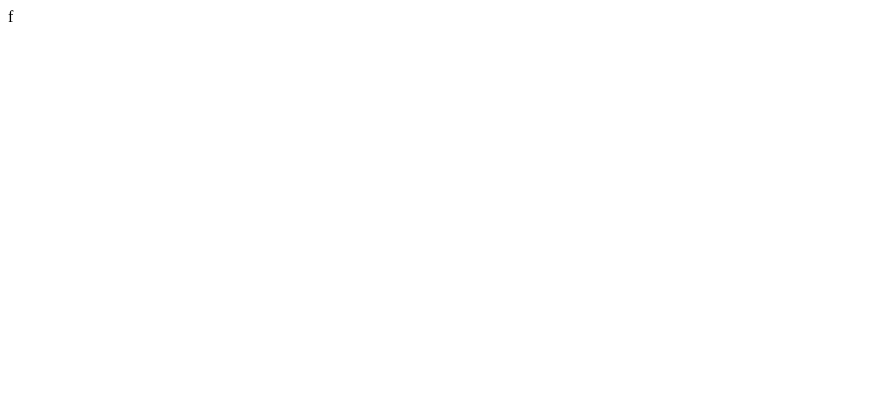
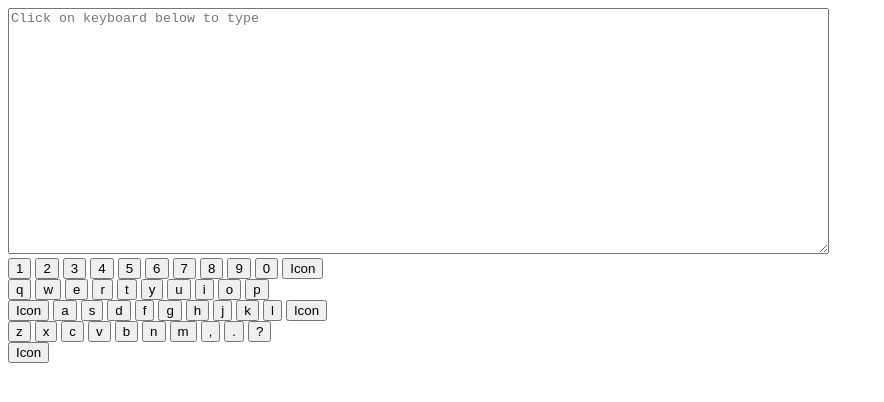
Before and after one commit to MounirEl-Abbas/virtualKeyboard, a plain HTML site: page index.html in a window 1280 px wide. Shown: the whole page, without its empty margins (0-884 px from the left). Drawn offline with Linux system fonts and the light colour scheme.

Commit message:
finish index.html

```diff
--- a/index.html
+++ b/index.html
@@ -8,7 +8,72 @@
     <link rel="stylesheet" href="style.css" />
   </head>
   <body>
-    f
+    <!--First row = 11 Buttons
+    Second row = 10 Buttons
+    Third row = 11 Buttons
+    Fourth row = 10 Buttons
+    Fifth row = Spacebar -->
+    <textarea
+      placeholder="Click on keyboard below to type"
+      cols="100"
+      rows="16"
+    ></textarea>
+    <div class="container">
+      <div class="row row1">
+        <button id="1">1</button>
+        <button id="2">2</button>
+        <button id="3">3</button>
+        <button id="4">4</button>
+        <button id="5">5</button>
+        <button id="6">6</button>
+        <button id="7">7</button>
+        <button id="8">8</button>
+        <button id="9">9</button>
+        <button id="0">0</button>
+        <button id="backspace">Icon</button>
+      </div>
+
+      <div class="row row2">
+        <button id="q">q</button>
+        <button id="w">w</button>
+        <button id="e">e</button>
+        <button id="r">r</button>
+        <button id="t">t</button>
+        <button id="y">y</button>
+        <button id="u">u</button>
+        <button id="i">i</button>
+        <button id="o">o</button>
+        <button id="p">p</button>
+      </div>
+      <div class="row row3">
+        <button id="caps">Icon</button>
+        <button id="a">a</button>
+        <button id="s">s</button>
+        <button id="d">d</button>
+        <button id="f">f</button>
+        <button id="g">g</button>
+        <button id="h">h</button>
+        <button id="j">j</button>
+        <button id="k">k</button>
+        <button id="l">l</button>
+        <button id="enter">Icon</button>
+      </div>
+      <div class="row row4">
+        <button id="z">z</button>
+        <button id="x">x</button>
+        <button id="c">c</button>
+        <button id="v">v</button>
+        <button id="b">b</button>
+        <button id="n">n</button>
+        <button id="m">m</button>
+        <button id="comma">,</button>
+        <button id="period">.</button>
+        <button id="question-mark">?</button>
+      </div>
+      <div class="row row5">
+        <button id="space-bar">Icon</button>
+      </div>
+    </div>
     <script src="script.js"></script>
   </body>
 </html>
```
